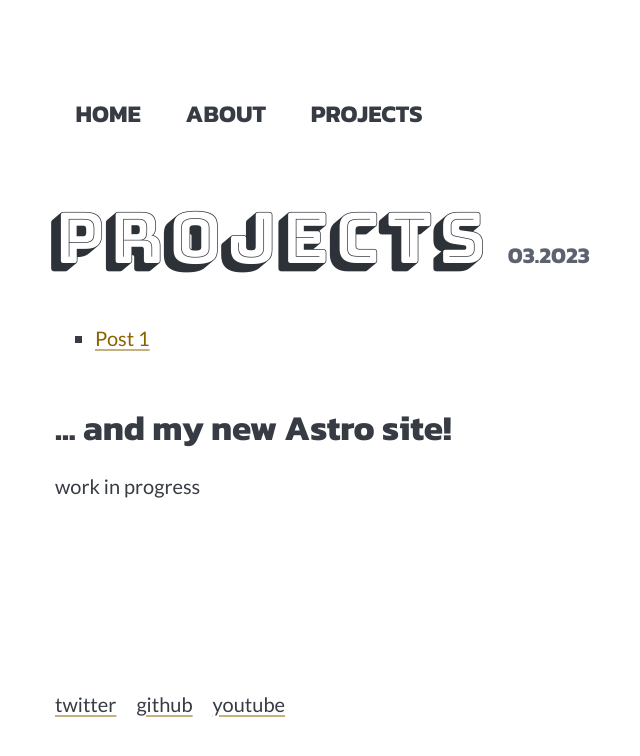
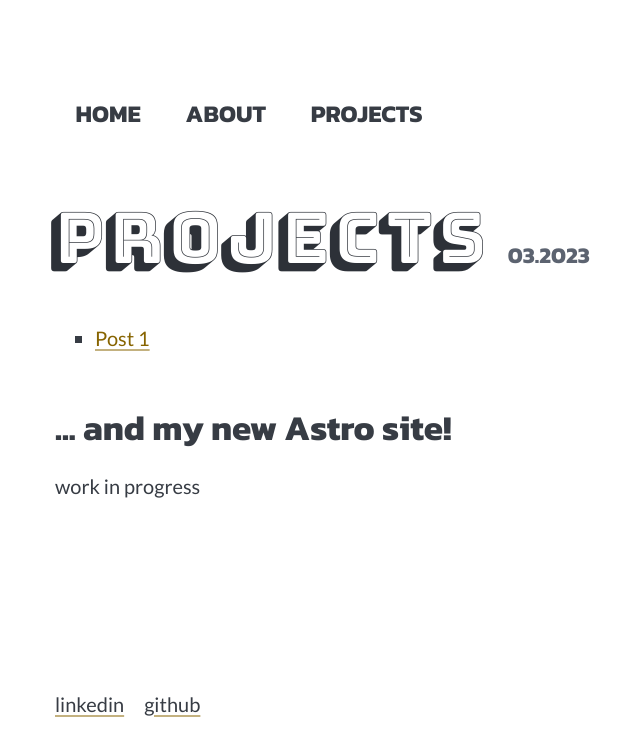
Before and after one commit to bogdano/bogdano.github.io, an Astro site: page /projects in a window 1280 px wide. Shown: the whole page, without its empty margins (65-705 px from the left). Built offline with nearby package versions, Linux system fonts and the light colour scheme; Astro itself is replaced by a stand-in of ours.

Commit message:
added social links

```diff
--- a/src/components/Footer.astro
+++ b/src/components/Footer.astro
@@ -14,7 +14,6 @@ const username = "withastro";
 </style>
 
 <footer>
-  <Social platform="twitter" username="astrodotbuild" />
-  <Social platform="github" username="withastro" />
-  <Social platform="youtube" username="astrodotbuild" />
+  <Social platform="linkedin" username="/in/bogdan-boskovic" />
+  <Social platform="github" username="bogdano" />
 </footer>
```
